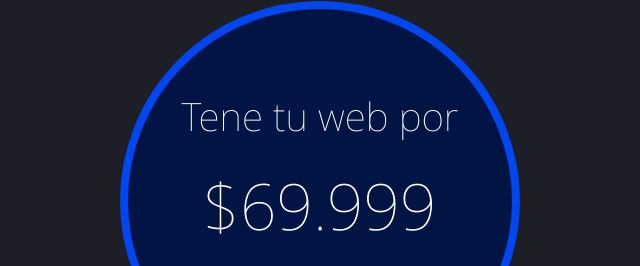
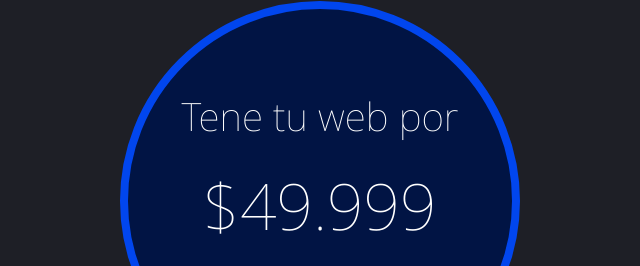
Before and after one commit to ValentinValleWD/Valentin_Valle_WD, a plain HTML site: page index.html in a window 1280 px wide. Shown: the part 3569-3835 px from the top of the page, 38-678 px from the left. Drawn offline with nearby package versions, Linux system fonts and the light colour scheme.

Commit message:
Update index.html

```diff
--- a/index.html
+++ b/index.html
@@ -142,7 +142,7 @@
             <div data-aos="zoom-in" class="precio">
 
                 <h1 class="h1_precio h1_precio_primero">Tene tu web por</h1>
-                <h2>$69.999</h2>
+                <h2>$49.999</h2>
                 <a href=""> <button class="button_precio"> Quiero la web </button> </a>
             </div>
 
```
